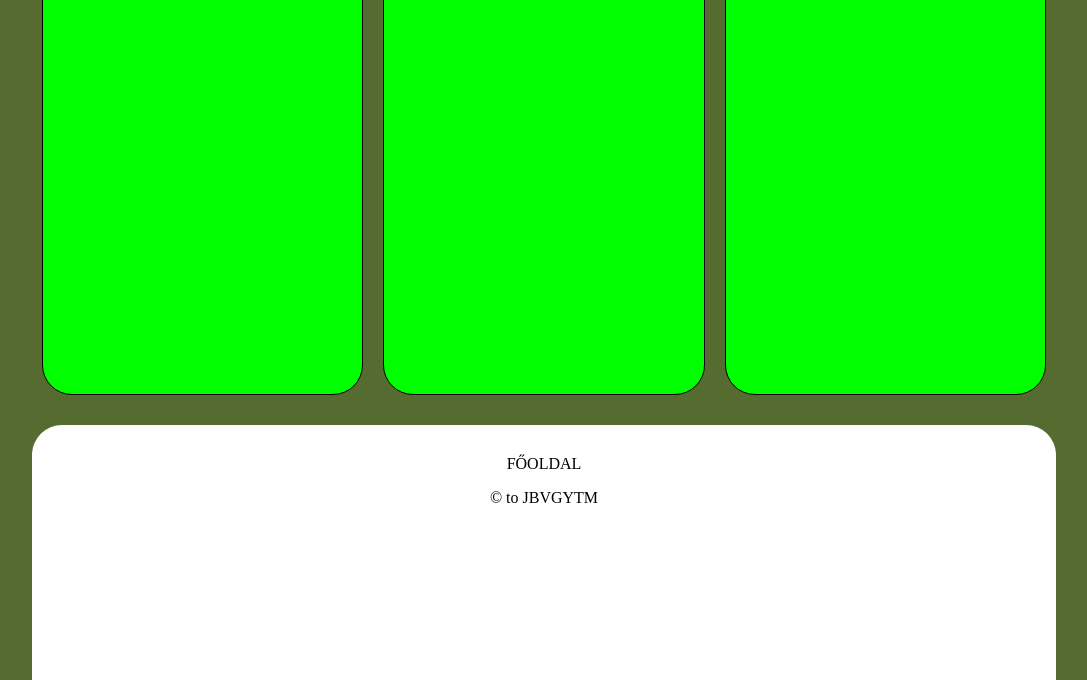
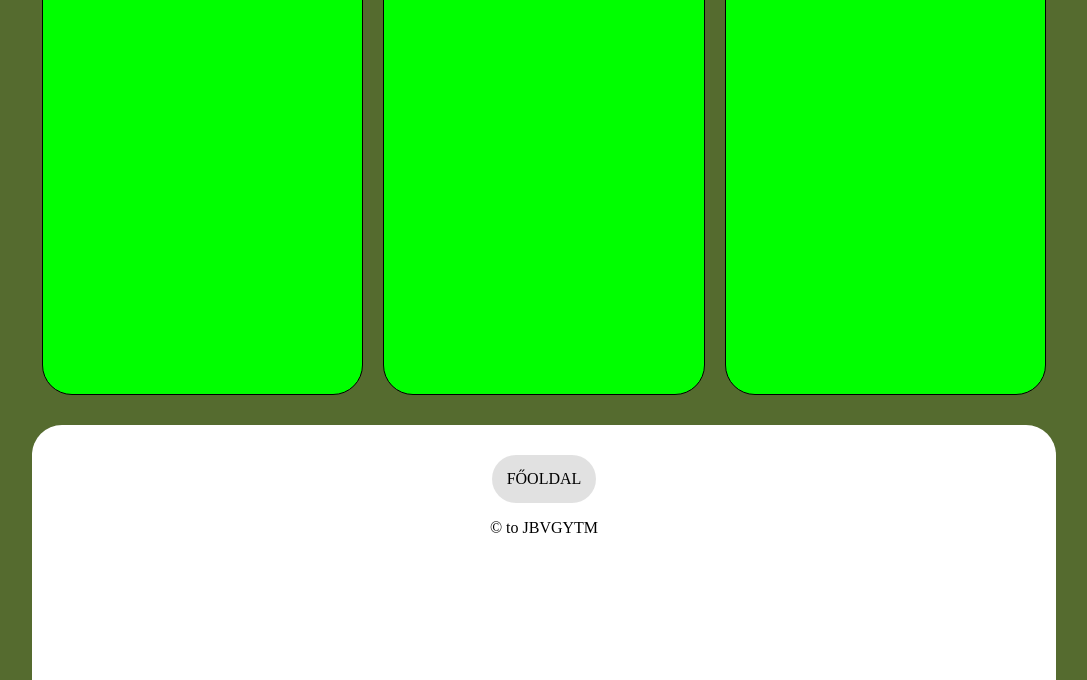
Before and after one commit to JuhaszBalint-pg/JB_VGY_FAISKOLA, a plain HTML site: page trees/trees.html in a window 1280 px wide. Shown: the part 819-1499 px from the top of the page, without its empty margins (96-1183 px from the left). Drawn offline with Linux system fonts and the light colour scheme.

Commit message:
gomb cicoma

```diff
--- a/about/rendeles.css
+++ b/about/rendeles.css
@@ -12,6 +12,9 @@ fieldset {
 footer a{
     display: inline-block;
     transition: all 1s ease;
+    border-radius: 30px;
+    padding: 15px;
+    background-color: rgba(128, 128, 128, 0.24);
 }
 
 footer a:hover{
--- a/index.css
+++ b/index.css
@@ -34,15 +34,13 @@
     margin-bottom: 30px;
 }
 
-body a{
-    background-color: lightgreen;
-    border-radius: 30%;
-    padding: 20px;
-}
 
 .item1-a{
     display: inline-block;
     transition: all 1s ease;
+    background-color: lightgreen;
+    border-radius: 30px;
+    padding: 20px;
 }
 
 .item1-a:hover{
@@ -65,6 +63,9 @@ body a{
 .item2-a{
     display: inline-block;
     transition: all 1s ease;
+    background-color: lightgreen;
+    border-radius: 30px;
+    padding: 20px;
 }
 
 .item2-a:hover{
--- a/trees/trees.css
+++ b/trees/trees.css
@@ -149,6 +149,9 @@ header{
 footer a{
     display: inline-block;
     transition: all 1s ease;
+    border-radius: 30px;
+    padding: 15px;
+    background-color: rgba(128, 128, 128, 0.24);
 }
 
 footer a:hover{
```
